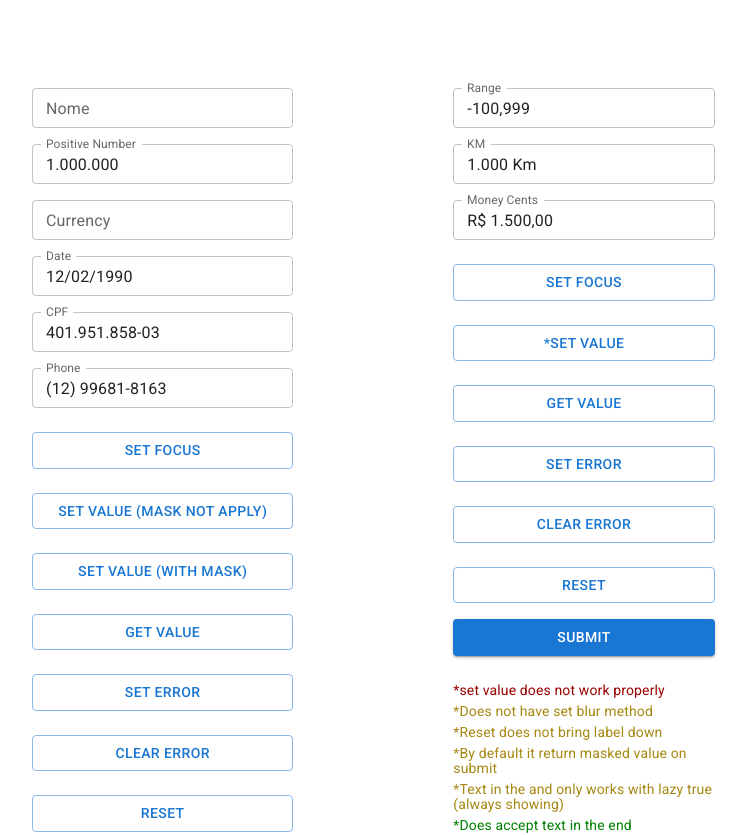
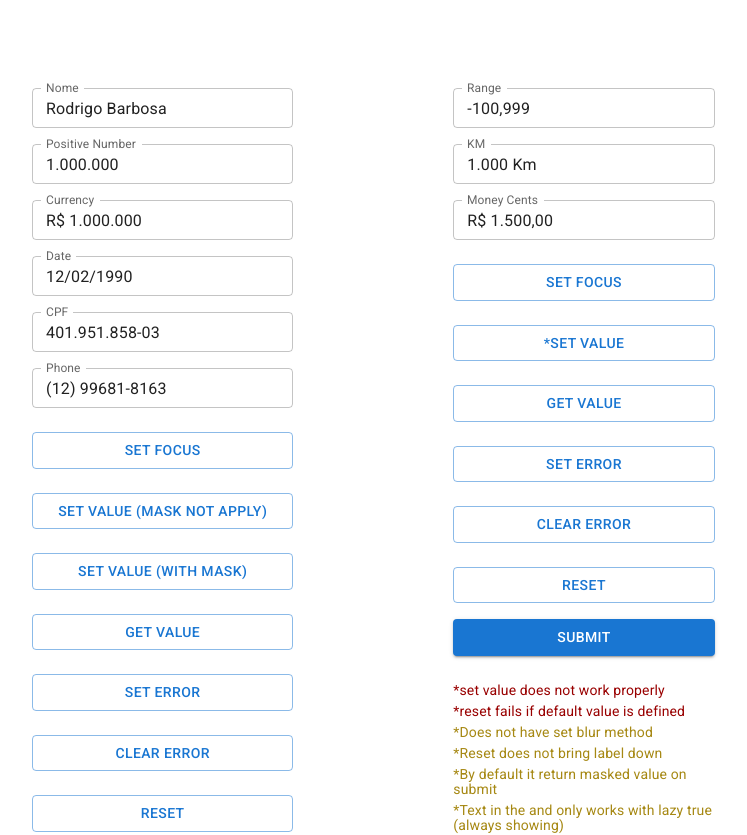
Before and after one commit to Rodrigobanselmo/projects, a Next.js app: page / in a window 1280 px wide. Shown: the top 835 px of the page, without its empty margins (56-803 px from the left). Built offline with nearby package versions, Linux system fonts and the light colour scheme.

Commit message:
feat: add new text

```diff
--- a/src/components/forms/TextForm.tsx
+++ b/src/components/forms/TextForm.tsx
@@ -46,6 +46,7 @@ export const TextForm = () => {
     >
       <Stack spacing={2}>
         <TextFieldInput
+          defaultValue="Rodrigo Barbosa"
           inputProps={{ style: { textTransform: 'capitalize' } }}
           label="Nome"
           control={control}
@@ -60,7 +61,7 @@ export const TextForm = () => {
           onChange={() => console.log('onChange')}
         />
         <TextFieldInput
-          // defaultValue="R$ 1.000.000"
+          defaultValue="R$ 1.000.000"
           label="Currency"
           control={control}
           name="currency"
--- a/src/components/forms/TextFormRegister.tsx
+++ b/src/components/forms/TextFormRegister.tsx
@@ -124,6 +124,7 @@ export const TextFormRegister = () => {
           Submit
         </Button>
         <Text error>*set value does not work properly</Text>
+        <Text error>*reset fails if default value is defined</Text>
         <Text warn>*Does not have set blur method</Text>
         <Text warn>*Reset does not bring label down</Text>
         <Text warn>*By default it return masked value on submit</Text>
```
